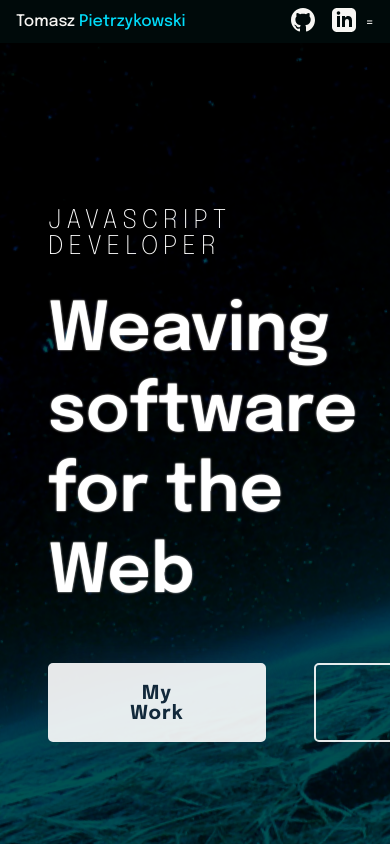
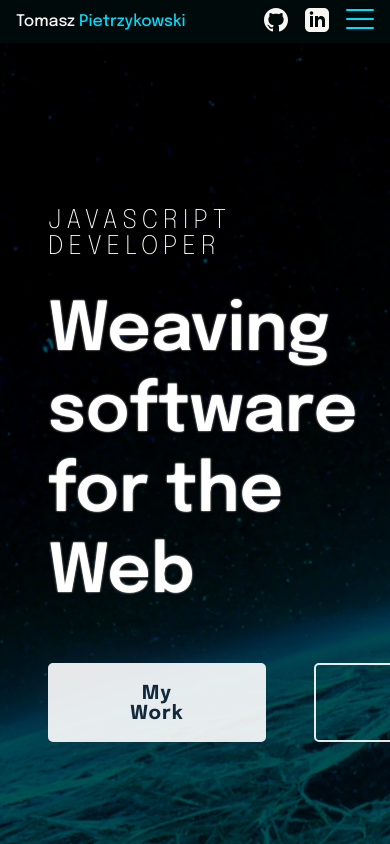
Before and after one commit to TomaszPietrzykowski/portfolio-next, a Next.js app: page / in a window 390 px wide. Shown: the top 844 px of the page. Built offline with nearby package versions, Linux system fonts and the light colour scheme.

Commit message:
hamburger added

```diff
--- a/components/Layout/Navbar.js
+++ b/components/Layout/Navbar.js
@@ -1,7 +1,11 @@
-import styles from '../../styles/Layout.module.css'
+import { useState } from 'react'
 import Link from 'next/link'
 
+import styles from '../../styles/Layout.module.css'
+
 const Navbar = () => {
+  const [openDrawer, setOpenDrawer] = useState(false)
+
   return (
     <header className={styles.navbar}>
       <div className={styles.flex}>
@@ -54,9 +58,30 @@ const Navbar = () => {
                 </svg>
               </a>
             </li>
-            <li className={styles.hamburger}> = </li>
+            <li
+              className={styles.hamburger}
+              onClick={() => setOpenDrawer(!openDrawer)}
+            >
+              <div className={styles.hamburgerIcon} />
+            </li>
           </ul>
         </nav>
+      </div>
+      <div className={styles.drawer}>
+        <ul className={styles.drawerNav}>
+          <li>
+            <Link href='/'>Home</Link>
+          </li>
+          <li>
+            <Link href='/projects'>My Work</Link>
+          </li>
+          <li>
+            <Link href='/about'>About</Link>
+          </li>
+          <li>
+            <Link href='/contact'>Contact</Link>
+          </li>
+        </ul>
       </div>
     </header>
   )
--- a/styles/Layout.module.css
+++ b/styles/Layout.module.css
@@ -18,10 +18,27 @@
 }
 .hamburger {
   display: none;
+  padding: 0 .5rem .3rem .5rem;
 }
-
-
-
+.hamburgerIcon,
+.hamburgerIcon::after,
+.hamburgerIcon::before {
+  width: 28px;
+  height: 2px;
+  background: var(--accent01);
+  border-radius: 20rem;
+  position: relative;
+}
+.hamburgerIcon::before {
+  position: absolute;
+  content: "";
+  top: -9px;
+}
+.hamburgerIcon::after {
+  position: absolute;
+  content: "";
+  top: 9px;
+}
 .nav a {
   padding: 0.5rem 1rem;
   margin: 0.1rem;
@@ -64,6 +81,21 @@
 }
 
 /*
+   Drawer
+*/
+
+.drawer {
+  position: fixed;
+  top: 0;
+  left: 0;
+  height: 100vh;
+  /* width: 100%; */
+  width: 0%;
+  background: red;
+  overflow: hidden;
+}
+
+/*
    Responsive
 */
 
@@ -97,6 +129,9 @@
     outline: 1px solid greenyellow;
     display: none;
   }
+  .flex {
+    padding: 0 0 0 1.5rem;
+  }
   .hamburger {
     display: block;
   }
@@ -114,7 +149,7 @@
 
 @media(max-width: 420px) {
   .flex {
-    padding: 0rem 1rem;
+    padding: 0rem .5rem 0rem 1rem;
   }
   .navbar {
     padding: .5rem 0;
```
